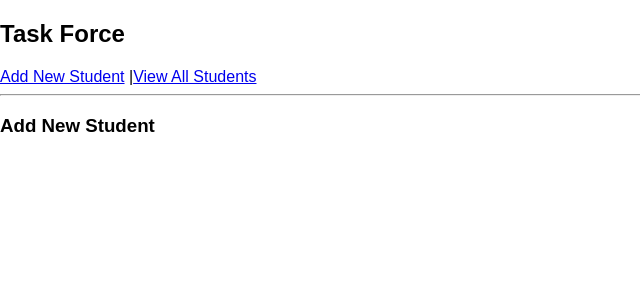
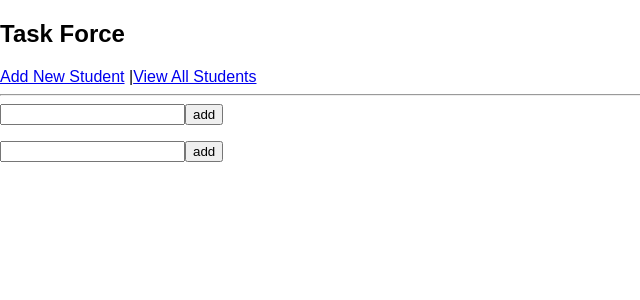
Before and after one commit to shaunacurran/chore-list, a React (Create React App) app in the folder task-manager/client/: page /add in a window 1280 px wide. Shown: the top 300 px of the page, without its empty margins (0-640 px from the left). Built offline with nearby package versions, Linux system fonts and the light colour scheme.

Commit message:
added to-do list

```diff
--- a/task-manager/client/src/App.js
+++ b/task-manager/client/src/App.js
@@ -6,6 +6,7 @@ import logo from './logo.svg';
 import {BrowserRouter as Router, Route, Link} from 'react-router-dom';
 import AddStudent from './components/AddStudent.js';
 import ViewStudents from './components/ViewStudents.js';
+import HomeTasks from './components/HomeTasks.js';
 
 class App extends Component {
   render() {
@@ -25,6 +26,9 @@ class App extends Component {
         <Route exact path ="/view" component = {ViewStudents}/>
         </div>
         </Router>
+        <div>
+        <AddStudent />
+        </div>
         <p className="App-intro">
 
         </p>
--- a/task-manager/client/src/components/AddStudent.js
+++ b/task-manager/client/src/components/AddStudent.js
@@ -1,7 +1,72 @@
-import React from 'react';
+import React, { Component } from 'react';
+import HomeTasks from './HomeTasks'
+import axios from 'axios'
 
 export default class AddStudent extends React.Component {
+    constructor(props, context) {
+        super(props, context);
+
+        this.state = {
+            items: []
+        };
+
+        this.addItem = this.addItem.bind(this);
+        this.deleteItem = this.deleteItem.bind(this);
+    }
+
+//     postData() {axios.get('/api/students/all')
+//     .then(response => {
+
+//     })
+//     .catch(error => {
+//       console.log('Error fetching and parsing data', error);
+//     });
+// }
+
+    addItem(e) {
+        var itemArray = this.state.items;
+
+        if (this._inputElement.value !== "") {
+            itemArray.unshift(
+                {
+                    text: this._inputElement.value,
+                    key: Date.now()
+                }
+            );
+
+            this.setState({
+                items: itemArray
+            });
+
+            this._inputElement.value = "";
+        }
+
+        e.preventDefault();
+    }
+
+    deleteItem(key) {
+        var filteredItems = this.state.items.filter(function (item) {
+          return (item.key !== key);
+        });
+
+        this.setState({
+          items: filteredItems
+        });
+      }
+
     render() {
-        return (<h3>Add New Student</h3>);
+        return (
+            <div className="todoListMain">
+                <div className="header">
+                    <form onSubmit={this.addItem}>
+                        <input ref={(a) => this._inputElement = a}>
+                        </input>
+                        <button type="submit">add</button>
+                    </form>
+                </div>
+                <HomeTasks entries={this.state.items}
+                            delete={this.deleteItem}/>
+            </div>
+        );
     }
 }
--- /dev/null
+++ b/task-manager/client/src/components/HomeTasks.js
@@ -0,0 +1,66 @@
+import React, { Component } from 'react';
+// import { BrowserRouter as Router, Route, Link } from 'react-router-dom';
+import AddStudent from './AddStudent'
+
+export default class HomeTasks extends React.Component {
+
+        constructor(props, context) {
+          super(props, context);
+
+          this.createTasks = this.createTasks.bind(this);
+          this.delete = this.delete.bind(this);
+        }
+
+        createTasks(item) {
+            return <li key={item.key}>{item.text}
+                <button onClick={(e) => this.delete(item.key, e)}>Done</button>
+                </li>
+        }
+
+        delete(key) {
+            this.props.delete(key);
+          }
+
+
+    render() {
+        var todoEntries = this.props.entries;
+        var listItems = todoEntries.map(this.createTasks);
+
+        return (
+            <div>
+                <div>
+                    {/* <Router>
+                    <Link to = "/home">Home</Link> |
+                    <Link to = "/addmember">Add Member</Link> |
+                    <Link to = "/addtask">Add Task</Link>
+                    </Router> */}
+                </div>
+                <div>
+                  <ul>
+                    {/* {this.props.tasks.map((task) => <li>{task}</li>)} */}
+                    {listItems}
+                </ul>
+                </div>
+
+            </div>
+        );
+    }
+};
+
+// router.get('/tasks', function(req, res){
+//     db.tasks.find({}, function(err, doc){
+//         if(err){
+//             res.send(err);
+//         }
+//         res.json(doc);
+//     });
+// });
+
+// router.delete('/tasks/:id', function(req, res){
+//     db.tasks.findByIdAndRemove({_id: req.params.id}, function(err, doc){
+//         if(err){
+//             res.send(err);
+//         }
+//         res.json(doc);
+//     });
+// });
```
Also changed, not shown: 1 other file (tests, documents, lock files or other folders).
